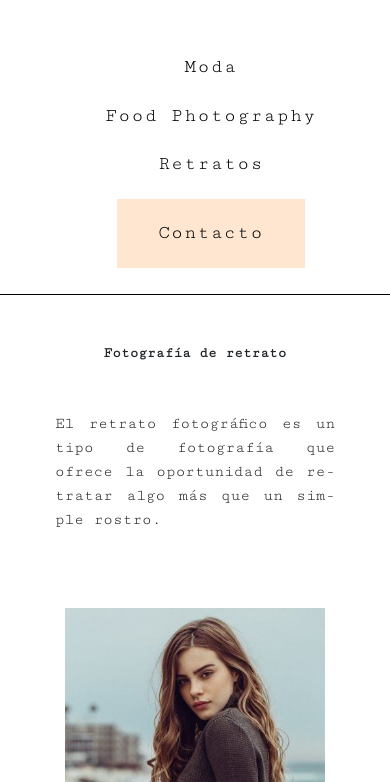
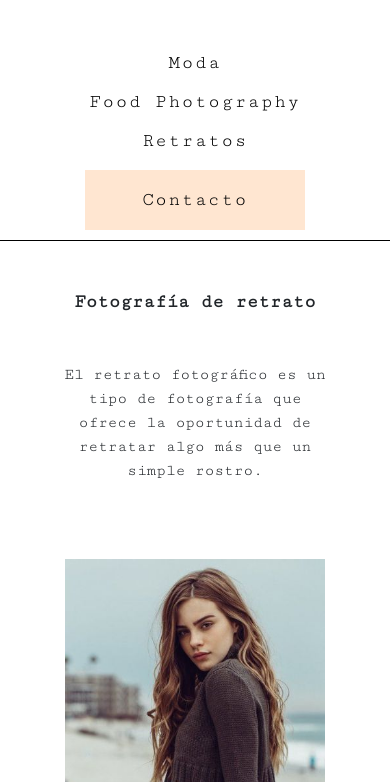
Before and after one commit to jrlopez86/BoomDesign, a plain HTML site: page pages/Retratos.html in a window 390 px wide. Shown: the part 62-844 px from the top of the page. Drawn offline with nearby package versions, Linux system fonts and the light colour scheme.

Commit message:
se arreglo un estilo de retrato que bootstrap pisaba

```diff
--- a/estilos/css/styles.css
+++ b/estilos/css/styles.css
@@ -367,6 +367,16 @@ input[type="button"]:hover {
 
   /* Retratos */
 
+/* arreglo bootstrap */
+ol, ul {
+padding-left: 0;
+margin-bottom: 0rem;
+line-height: 1.2rem;
+font-family: 'Cutive Mono', monospace;
+}
+/* arreglo bootstrap */
+
+
 .retratos {
     position: relative;
     margin: 0 auto;
@@ -416,7 +426,7 @@ input[type="button"]:hover {
     grid-template-rows: repeat(2, auto);
     grid-template-areas:
                          "texto       form"
-                         "texto       form    ";
+                         "texto       form";
 }
 
 
@@ -876,16 +886,6 @@ input[type="button"] {
 
 
 
-
-/* INICIO RETRATOS */
-
-.retratos .retratos__fotos .retratos__imagen img {
-	width: 281px;
-}
-
-/* FIN RETRATOS */
-
-
 /* INICIO CONTACTO */
 
 .linea-contacto {
@@ -1163,22 +1163,8 @@ display: none;
 
     /* FIN FOOD FOTOGRAPHY */
 
-    /* INICIO RETRATOS */
 
-    .retratos .retratos__fotos .retratos__imagen img {
-        width: 100%;
-    }
 
-    .retratos .retratos__texto h1 {
-        font-size: 0.9rem;
-    }
-
-    .retratos .retratos__texto p {
-        text-align: justify;
-        hyphens: auto;
-    }
-
-      /* FIN RETRATOS */
 
         /* INICIO CONTACTO */
 
```
